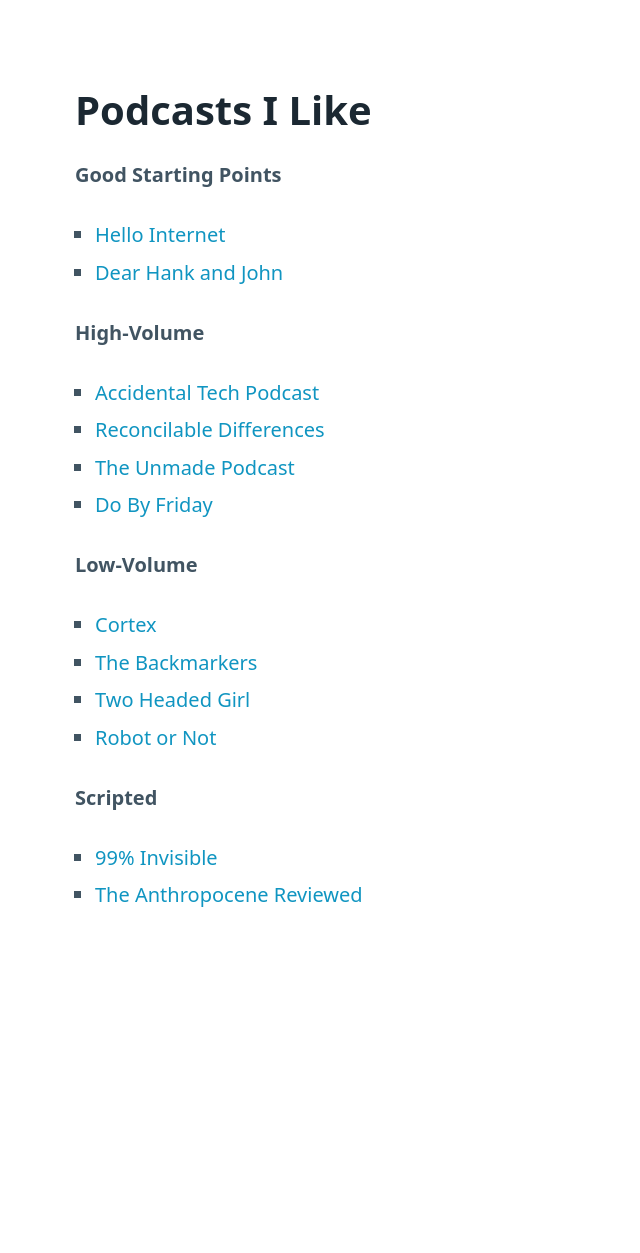
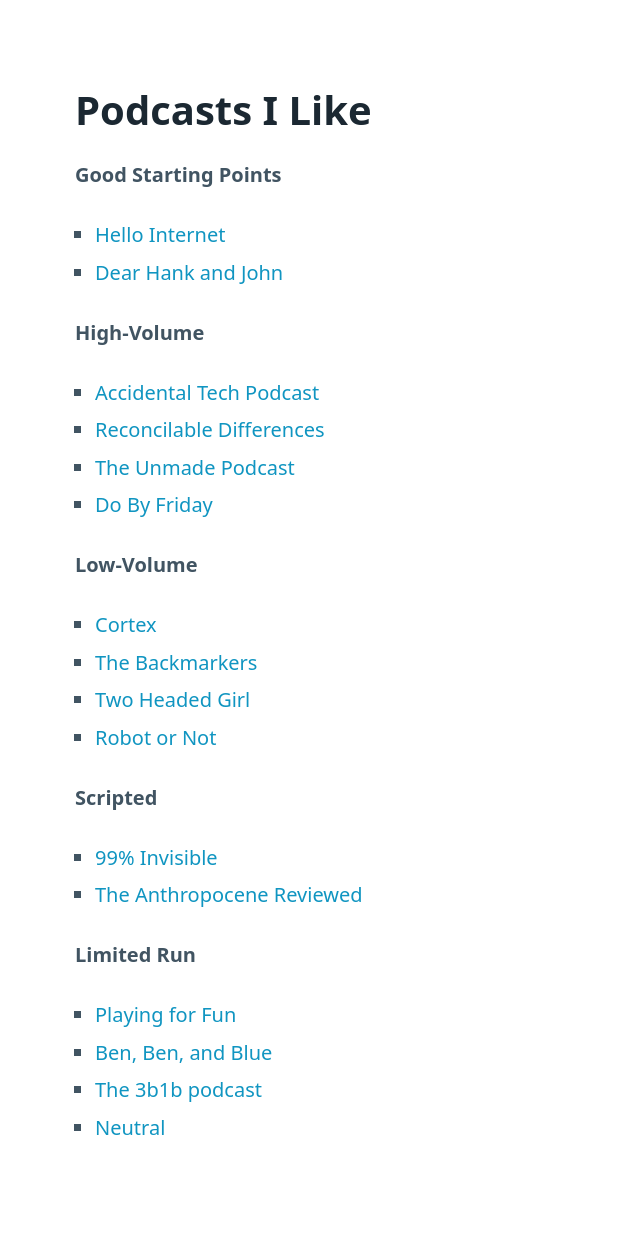
Before and after one commit to Alaxe/alaxe.github.io, a Jekyll site: the page built from podcasts.md, in a window 1280 px wide. Shown: the whole page, without its empty margins (0-640 px from the left). Built offline with Jekyll 4.4.1, drawn with Linux system fonts in a browser that asks for light colours; nearby versions of some CDN libraries; our own code applies the rules of GitHub Pages for plain Markdown files; before the commit the page ends 1020 px from its top, so only the background shows below that.

Commit message:
[podcasts] Some retired shows I'd forgotten about

```diff
--- a/podcasts.md
+++ b/podcasts.md
@@ -34,6 +34,18 @@
       href: https://99percentinvisible.org/
     - name: The Anthropocene Reviewed
       href: https://www.wnycstudios.org/podcasts/anthropocene-reviewed
+  - name: Limited Run
+    shows:
+    - name: Playing for Fun
+      href: https://www.relay.fm/playingforfun
+    - name: Ben, Ben, and Blue
+      href: https://www.stitcher.com/show/ben-ben-and-blue
+    - name: The 3b1b podcast
+      href: https://www.3blue1brown.com/podcast
+    - name: Neutral
+      href: https://neutral.fm/
+
+
 ---
 # Podcasts I Like
 
```
